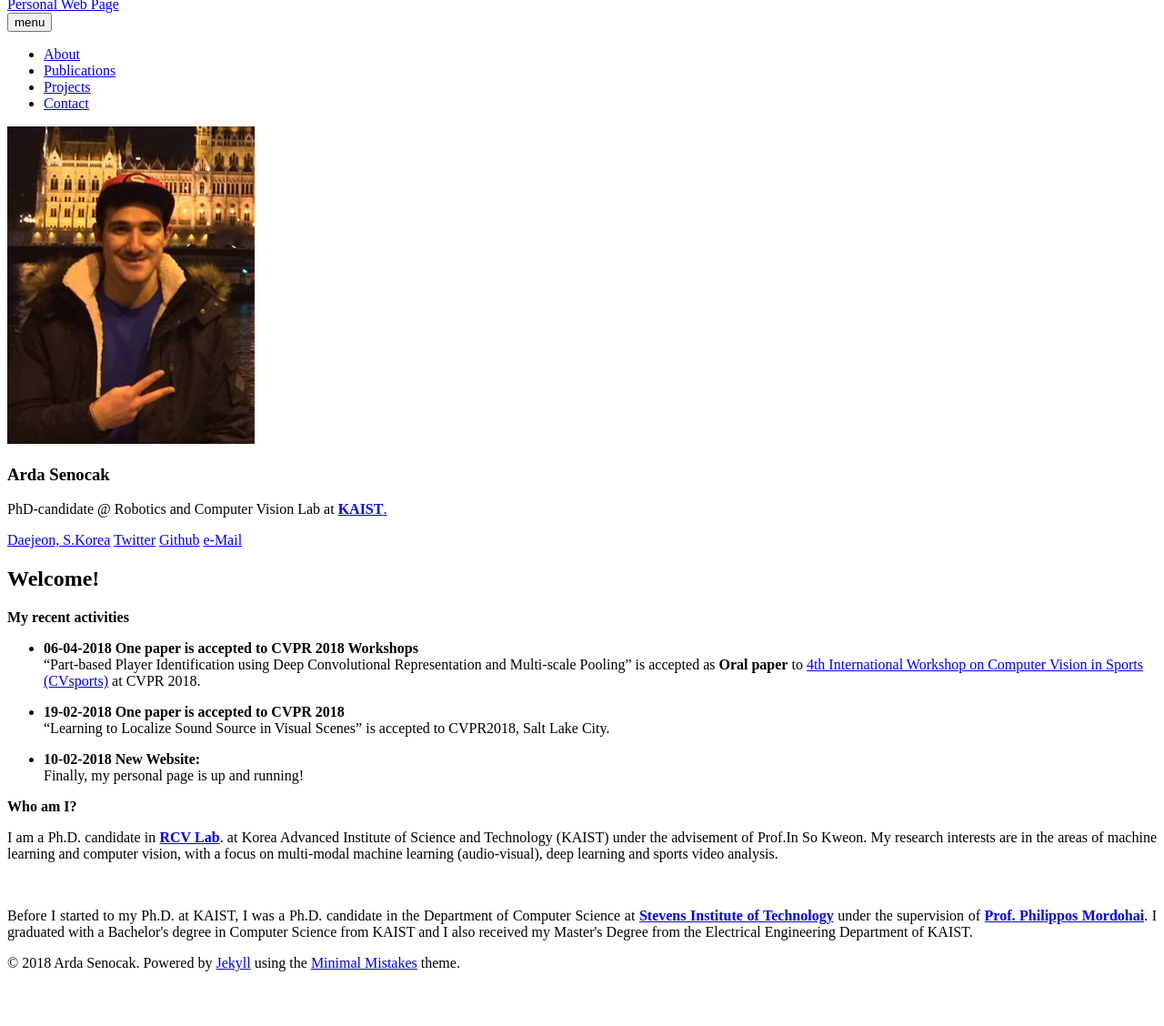
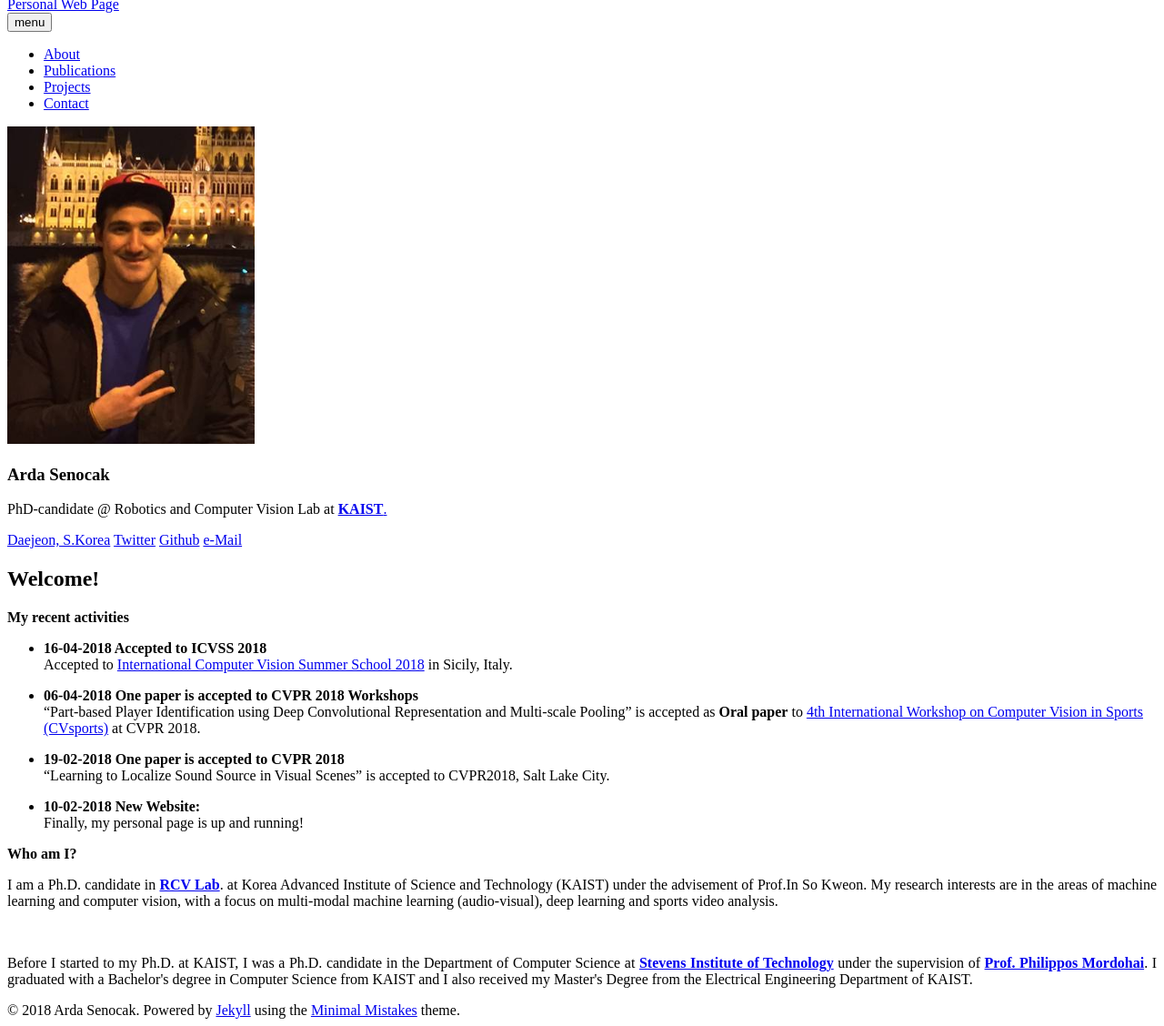
Before and after one commit to ardasnck/ardasnck.github.io, a Jekyll site: the page built from index.md, in a window 1280 px wide, cut to the strip 112-1240 px from the top of the page. Shown: the whole strip at 91% size. Built offline with Jekyll 4.4.1, drawn with Linux system fonts in a browser that asks for light colours; nearby versions of some CDN libraries; before the commit the page ends 1188 px from its top, so only the background shows below that.

Commit message:
Update index.md

```diff
--- a/index.md
+++ b/index.md
@@ -7,6 +7,8 @@ image: banner1.png
 ---
 **My recent activities**
 
+* **16-04-2018 Accepted to ICVSS 2018** <br>
+Accepted to <a href="http://iplab.dmi.unict.it/icvss2018/Home">International Computer Vision Summer School 2018</a> in Sicily, Italy.
 * **06-04-2018 One paper is accepted to CVPR 2018 Workshops** <br>
 "Part-based Player Identification using Deep Convolutional Representation and Multi-scale Pooling" is accepted as <b>Oral paper</b> to <a href="http://www.vap.aau.dk/cvsports/">4th International Workshop on Computer Vision in Sports (CVsports)</a> at CVPR 2018.
 
```
